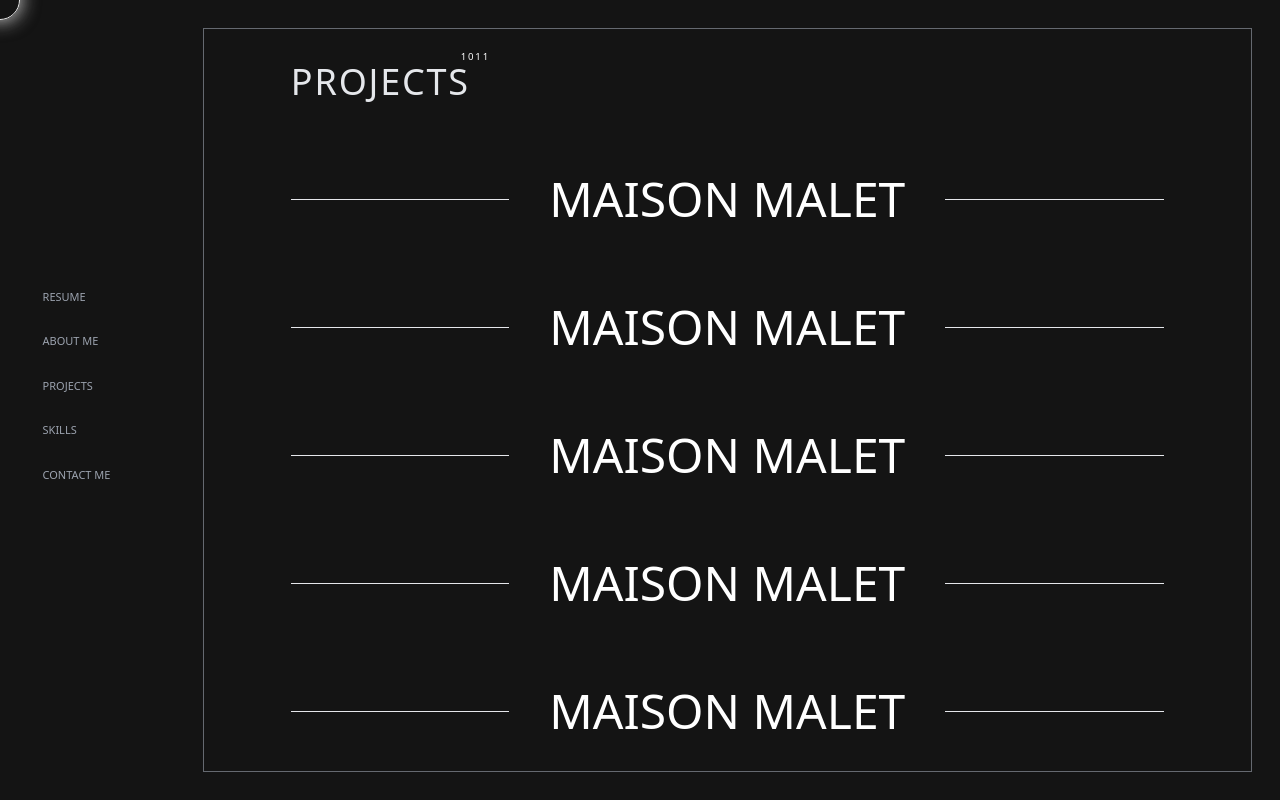
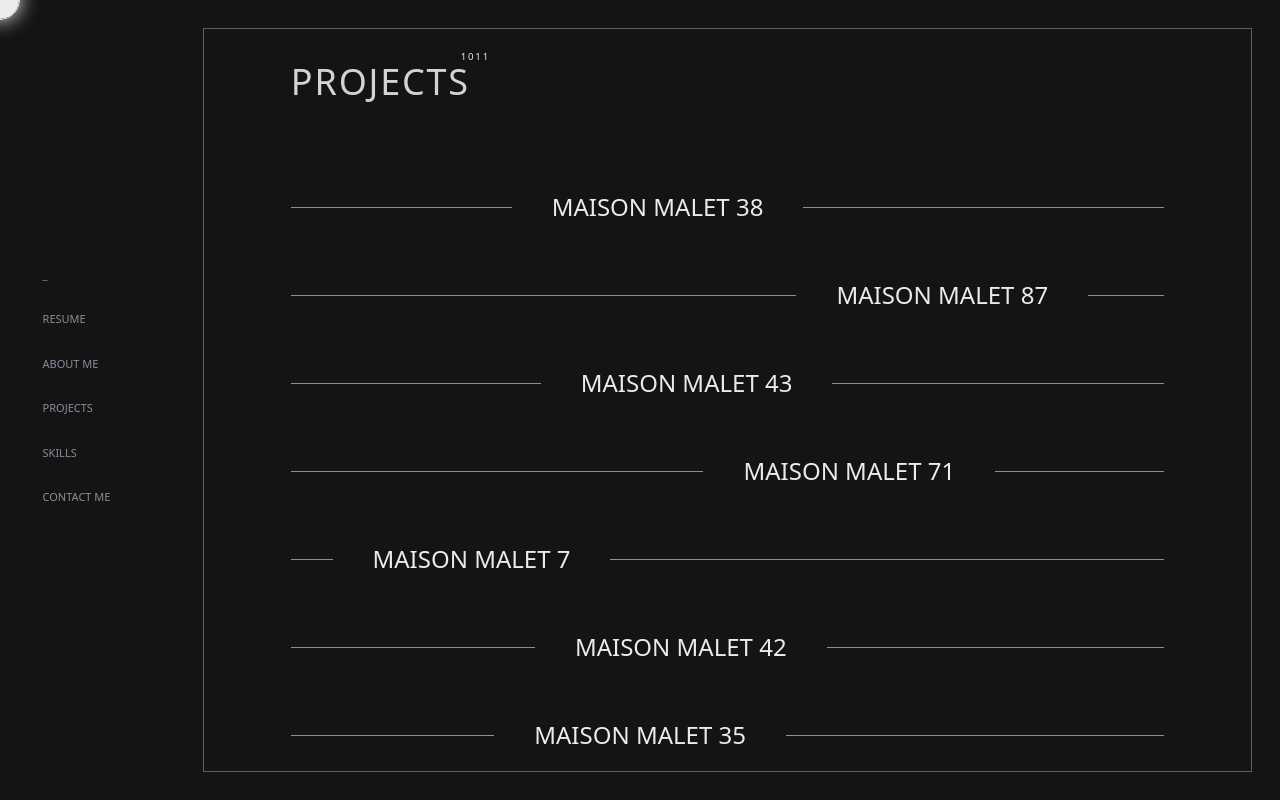
Before and after one commit to xand974/portfolio-react, a React (Create React App) app: page /projects in a window 1280 px wide. Built offline with nearby package versions, Linux system fonts and the light colour scheme.

Commit message:
add card hover + custom cursor

```diff
--- a/src/components/ProjectCard.tsx
+++ b/src/components/ProjectCard.tsx
@@ -1,19 +1,63 @@
 import React from "react";
 import { PROJECT_IMG, PROJECT_IMG_TWO } from "../mock/data";
+import { motion, AnimatePresence } from "framer-motion";
+import { useState, useRef, useEffect } from "react";
+import { hoverCardVariant } from "../variants/card-hover.variant";
+import { useMousePosition } from "../hooks/use-mouse-position";
 
 export default function ProjectCard() {
-  const ref = Math.floor(Math.random() * 5);
-  console.log(ref);
+  const [show, setShow] = useState(false);
+  const hoveredImageRef = useRef<HTMLDivElement>(null);
+  const leftDividerRef = useRef<HTMLDivElement>(null);
+  const rightDividerRef = useRef<HTMLDivElement>(null);
+  const [{ x, y }] = useMousePosition();
+  const randomNumRef = useRef(Math.floor(Math.random() * 100));
+
+  useEffect(() => {
+    if (!leftDividerRef.current || !rightDividerRef.current) return;
+    leftDividerRef.current.style.width = `${randomNumRef.current}%`;
+    rightDividerRef.current.style.width = `${Math.abs(
+      100 - randomNumRef.current
+    )}%`;
+  }, []);
+
+  useEffect(() => {
+    if (!hoveredImageRef.current) return;
+    const element = hoveredImageRef.current;
+    element.style.top = `${y}px`;
+    element.style.left = `${x}px`;
+    element.style.transform = `translate(10%, 10%)`;
+  }, [hoveredImageRef.current, x, y]);
 
   return (
-    <div className="flex items-center py-10">
-      <div className="w-10/12 h-[1px] bg-gray-200"></div>
-      <div className="flex-1 w-full">
-        <h3 className="text-white whitespace-nowrap mx-10 w-full text-5xl">
-          MAISON MALET
-        </h3>
-      </div>
-      <div className=" w-10/12 h-[1px] bg-gray-200"></div>
-    </div>
+    <AnimatePresence>
+      <motion.div
+        key="hover-card"
+        className="flex items-center my-14"
+        onMouseEnter={() => setShow(true)}
+        onMouseLeave={() => setShow(false)}
+      >
+        {show && (
+          <motion.div
+            initial="hidden"
+            animate="animate"
+            exit="exit"
+            className="fixed z-50 w-72 h-auto transition-[all 1s ease-in-out]"
+            variants={hoverCardVariant}
+            ref={hoveredImageRef}
+          >
+            <img className="opacity-1" src={PROJECT_IMG} />
+          </motion.div>
+        )}
+
+        <div ref={leftDividerRef} className="h-[1px] bg-gray-400"></div>
+        <div className="flex-1 w-full">
+          <h3 className="text-white whitespace-nowrap mx-10 font-extralight w-full text-2xl">
+            MAISON MALET {randomNumRef.current}
+          </h3>
+        </div>
+        <div ref={rightDividerRef} className="h-[1px] bg-gray-400"></div>
+      </motion.div>
+    </AnimatePresence>
   );
 }
--- a/src/components/Sidebar.tsx
+++ b/src/components/Sidebar.tsx
@@ -1,19 +1,20 @@
-import React from "react";
+import { motion } from "framer-motion";
 import { LINKS } from "../mock/data";
 
 export default function Sidebar() {
   return (
-    <section className="main__left h-full flex-[1] ">
-      <div className="flex flex-col items-start w-10/12 mx-auto justify-center h-full">
+    <motion.section className="main__left h-full flex-[1]">
+      <motion.div className="flex flex-col items-start w-10/12 mx-auto justify-center h-full">
         {LINKS.map((item, index) => (
-          <div
+          <motion.div
+            whileHover={{ scale: 1.1, originX: 0 }}
             className="text-gray-400  mb-7 font-light text-[11px]"
             key={index}
           >
             <a href={item.link}>{item.title}</a>
-          </div>
+          </motion.div>
         ))}
-      </div>
-    </section>
+      </motion.div>
+    </motion.section>
   );
 }
--- a/src/context/providers/cursor.provider.tsx
+++ b/src/context/providers/cursor.provider.tsx
@@ -1,22 +1,15 @@
 import { useState, useEffect, createContext } from "react";
 import cls from "classnames";
+import { useMousePosition } from "../../hooks/use-mouse-position";
 type CursorContextType = string | boolean;
 
 export const CursorContext = createContext<CursorContextType>("cursorContext");
 
 const CursorProvider = ({ children }: { children: JSX.Element }) => {
-  const [mousePosition, setMousePosition] = useState({ x: 0, y: 0 });
+  const [mousePosition] = useMousePosition();
   const [cursor, setCursor] = useState<string | boolean>(false);
   const SUPPORTED_CURSORS = [false, "pointer", "right", "left"];
-  useEffect(() => {
-    if (!document) return;
-    const mouseMove = (e: MouseEvent) => {
-      setMousePosition({ x: e.pageX, y: e.pageY });
-    };
 
-    document.addEventListener("mousemove", mouseMove);
-    return () => document.removeEventListener("mousemove", mouseMove);
-  }, []);
   const onCursor = (cursorType: boolean | string) => {
     cursorType =
       (SUPPORTED_CURSORS.includes(cursorType) && cursorType) || false;
@@ -33,7 +26,9 @@ const CursorProvider = ({ children }: { children: JSX.Element }) => {
           left: `${mousePosition.x}px`,
           top: `${mousePosition.y}px`,
         }}
-      />
+      >
+        <div className="w-full h-full rounded-full bg-white"></div>
+      </ins>
       {children}
     </CursorContext.Provider>
   );
--- /dev/null
+++ b/src/hooks/use-mouse-position.ts
@@ -0,0 +1,15 @@
+import { useEffect, useState } from "react";
+
+export const useMousePosition = () => {
+  const [mousePosition, setMousePosition] = useState({ x: 0, y: 0 });
+  useEffect(() => {
+    if (!document) return;
+    const mouseMove = (e: MouseEvent) => {
+      setMousePosition({ x: e.pageX, y: e.pageY });
+    };
+
+    document.addEventListener("mousemove", mouseMove);
+    return () => document.removeEventListener("mousemove", mouseMove);
+  }, []);
+  return [mousePosition];
+};
--- /dev/null
+++ b/src/hooks/use-smooth-scroll.ts
@@ -0,0 +1,20 @@
+import { RefObject, useEffect, useState } from "react";
+
+export const useSmoothScroll = (ref: RefObject<HTMLDivElement>) => {
+  const [position, setPosition] = useState({ x: 0, y: 0 });
+  useEffect(() => {
+    const element = ref.current;
+    if (!element) return;
+
+    const handleScroll = (e: Event) => {
+      setPosition({ x: element.scrollLeft, y: element.scrollTop });
+
+      element.style.transform = `matrix(1, 0, 0, 1, 0, ${element.scrollTop} )`;
+    };
+    element.addEventListener("scroll", handleScroll);
+
+    return () => element.removeEventListener("scroll", handleScroll);
+  }, [ref.current]);
+
+  return [position];
+};
--- a/src/mock/data.ts
+++ b/src/mock/data.ts
@@ -1,6 +1,10 @@
 import { LinkType } from "../types";
 
 export const LINKS: LinkType[] = [
+  {
+    title: "_",
+    link: "/home",
+  },
   {
     title: "RESUME",
     link: "https://malet.notion.site/Resume-Alexandre-Malet-531d1c9ee7aa44c39cddc1b5f6734184",
--- a/src/pages/Projects.tsx
+++ b/src/pages/Projects.tsx
@@ -1,7 +1,12 @@
 import ProjectCard from "../components/ProjectCard";
 import { motion } from "framer-motion";
+import { useSmoothScroll } from "../hooks/use-smooth-scroll";
+import { useRef } from "react";
 
 export default function Projects() {
+  const scrollRef = useRef<HTMLDivElement>(null);
+  // const [position] = useSmoothScroll(scrollRef);
+
   return (
     <motion.div className="w-full h-full flex flex-col">
       <div className="flex-1 flex items-center w-10/12 m-auto ">
@@ -12,8 +17,8 @@ export default function Projects() {
           </span>
         </h1>
       </div>
-      <div className="flex-[6] overflow-x-hidden overflow-y-scroll">
-        <div className="w-10/12 m-auto h-full">
+      <div className="flex-[6] overflow-x-hidden overflow-y-scroll transition-all">
+        <div className="w-10/12 m-auto h-full" id="scroll-container">
           <ProjectCard />
           <ProjectCard />
           <ProjectCard />
--- a/src/sass/core/_reset.scss
+++ b/src/sass/core/_reset.scss
@@ -67,6 +67,57 @@ video {
   text-size-adjust: none;
 }
 
+span,
+object,
+iframe,
+figure,
+h1,
+h2,
+h3,
+h4,
+h5,
+h6,
+p,
+blockquote,
+pre,
+a,
+code,
+em,
+img,
+small,
+strike,
+strong,
+sub,
+sup,
+tt,
+b,
+u,
+i,
+ol,
+ul,
+li,
+fieldset,
+form,
+label,
+table,
+caption,
+tbody,
+tfoot,
+thead,
+tr,
+th,
+td,
+main,
+canvas,
+embed,
+footer,
+header,
+nav,
+section,
+video {
+  mix-blend-mode: difference;
+}
+
 footer,
 header,
 nav,
--- /dev/null
+++ b/src/variants/card-hover.variant.ts
@@ -0,0 +1,19 @@
+import { CUBIC } from "./global.transition";
+export const hoverCardVariant = {
+  hidden: {
+    opacity: 0,
+  },
+  animate: {
+    opacity: 1,
+    transition: {
+      duration: 0.4,
+      ease: CUBIC,
+    },
+  },
+  exit: {
+    opacity: 0,
+    transition: {
+      duration: 0.3,
+    },
+  },
+};
```
